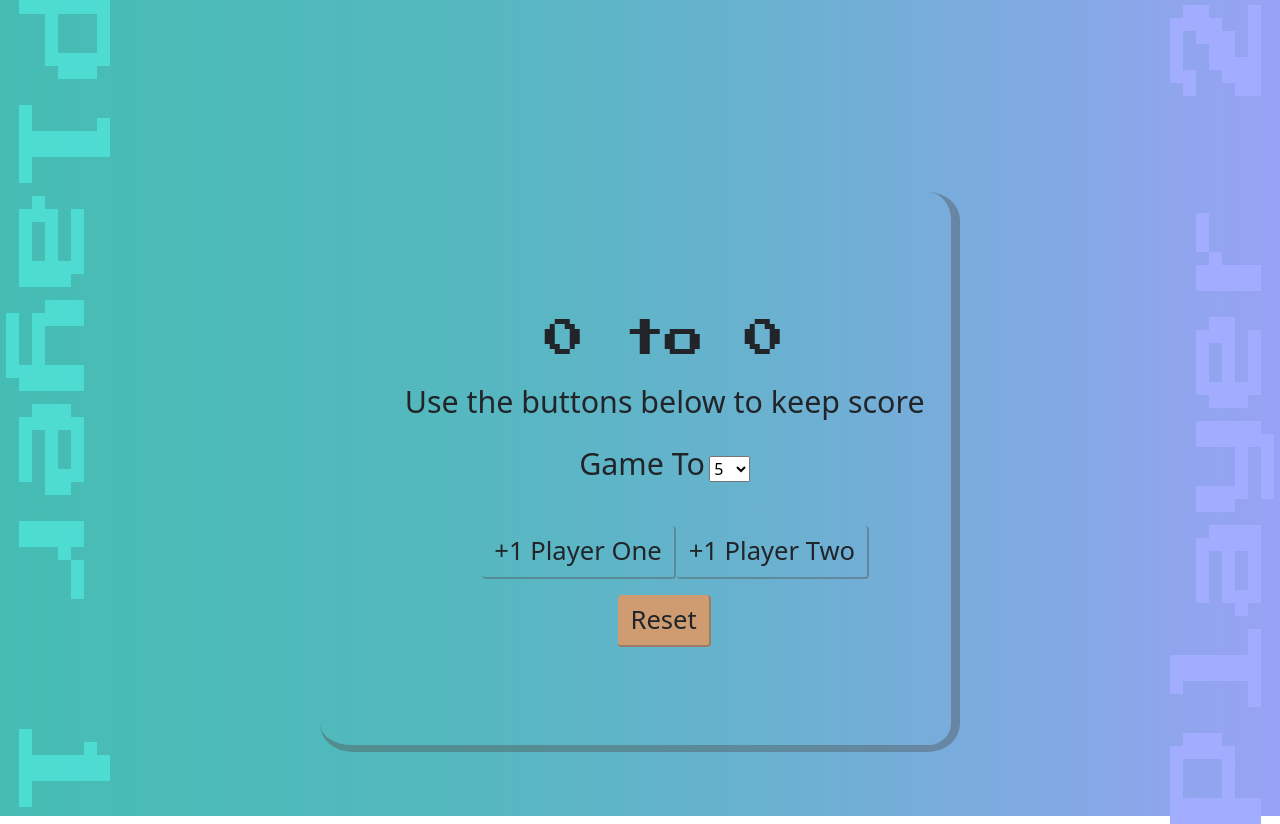
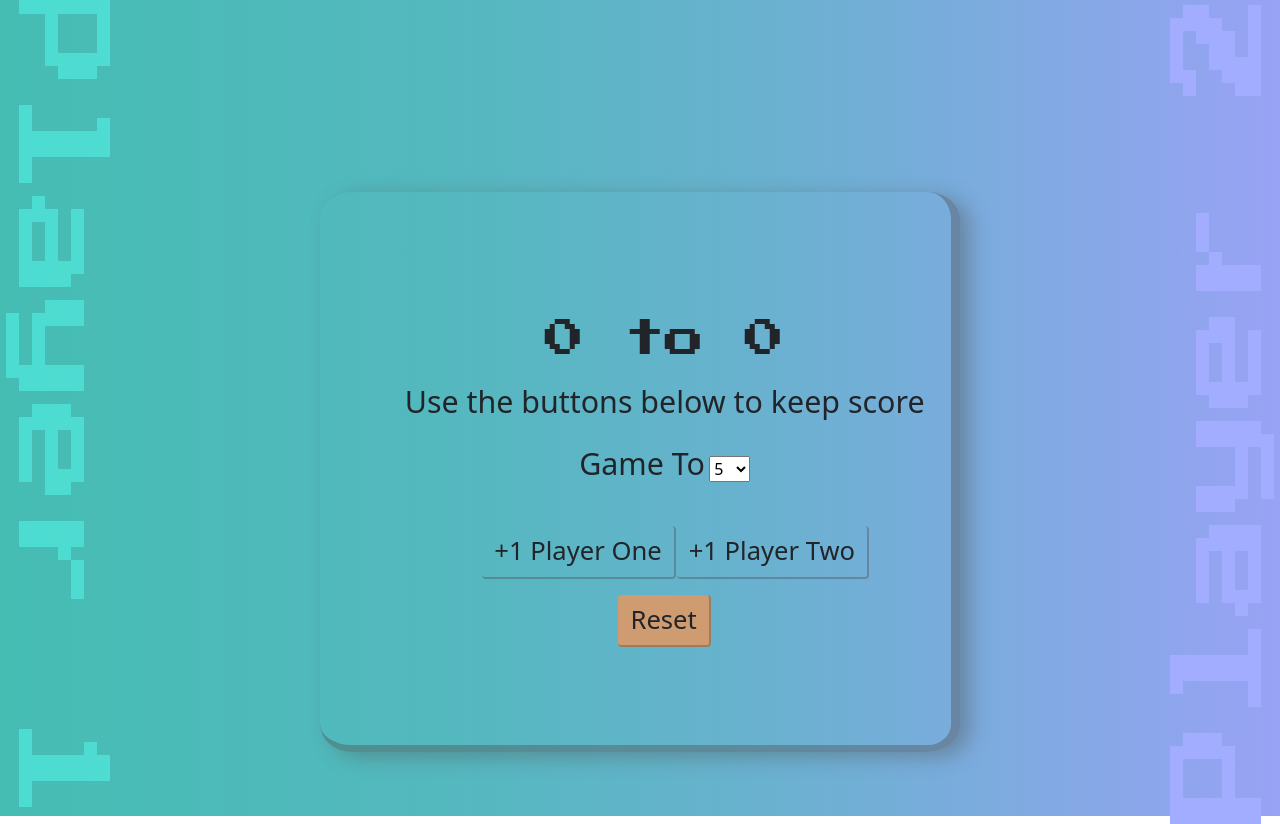
Before and after one commit to cwilliams85216/Score-Keeper, a plain HTML site: page index.html in a window 1280 px wide. Drawn offline with nearby package versions, Linux system fonts and the light colour scheme.

Commit message:
Update app.css
Added box shadow to gameboard

```diff
--- a/app.css
+++ b/app.css
@@ -22,6 +22,7 @@ html, body {
     border-style: solid ;
     border-radius: 5%;
     margin: 15% auto 5% auto;
+    box-shadow: 10px 5px 20px rgba(80, 80, 80, 0.404);
 }
 
 /* Determine winner */
```
